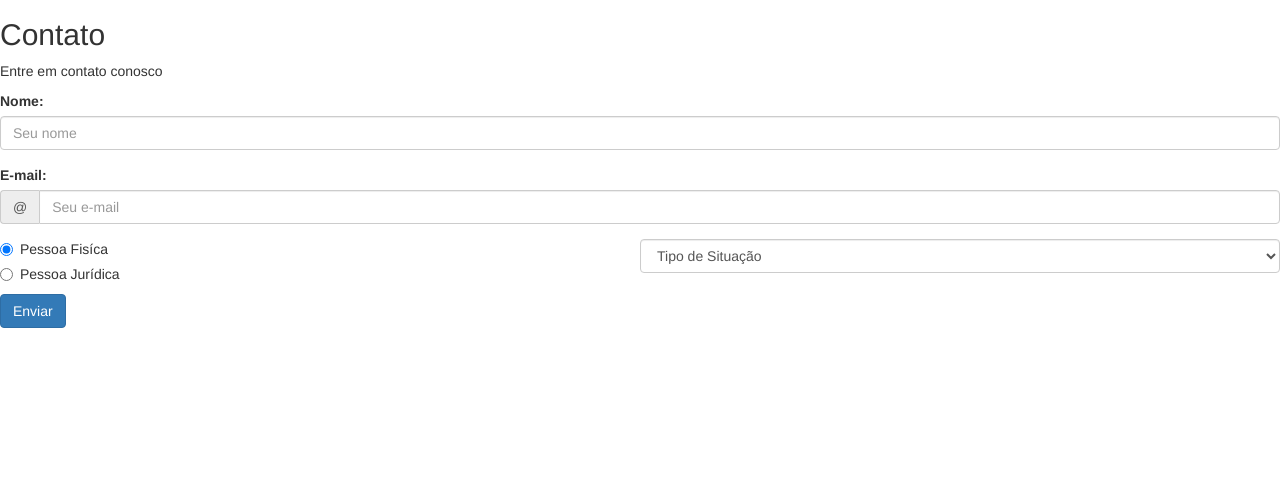
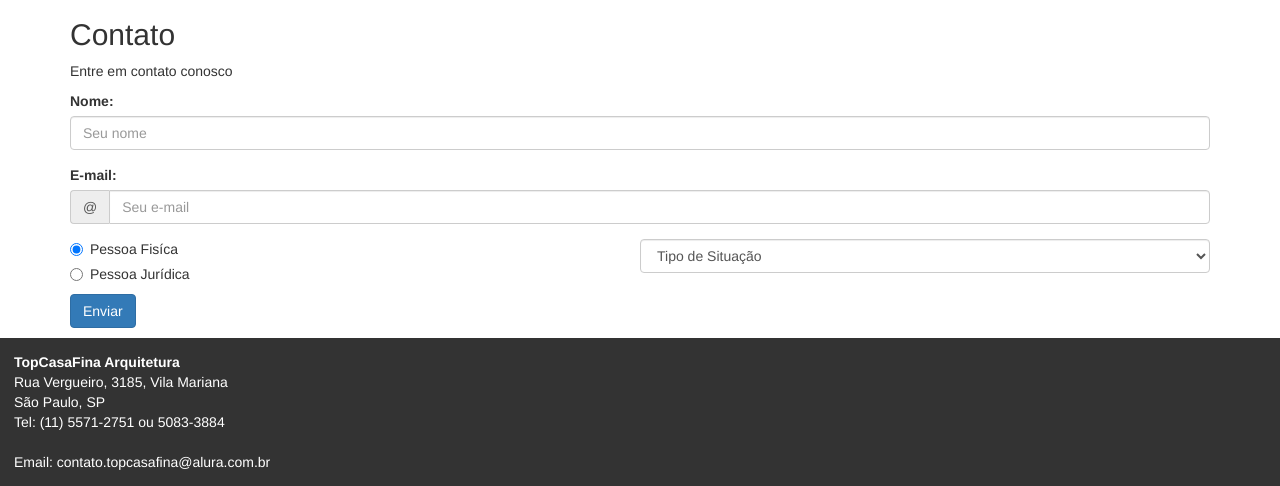
Before and after one commit to johnnyjns/curso_bootstrap, a plain HTML site: page src/app/index.html in a window 1280 px wide. Shown: the part 5466-5952 px from the top of the page. Before the commit the page ends 5794 px from the top, so only its background shows below. Drawn offline with Linux system fonts and the light colour scheme.

Commit message:
fim do cap-06

```diff
--- a/src/app/css/main.css
+++ b/src/app/css/main.css
@@ -18,3 +18,13 @@
 .grupo-radio .radio:first-child {
     margin-top: 0;
 }
+footer {
+  background-color: #333;
+  color: #fff;
+  padding: 1em;
+  margin-top: 10px;
+}
+
+footer address:last-child {
+  margin-bottom: 0;
+}
--- a/src/app/index.html
+++ b/src/app/index.html
@@ -156,7 +156,7 @@
           </div>
         </div>
 
-        <section>
+        <section class="container">
           <h2>Contato</h2>
           <p>Entre em contato conosco</p>
 
@@ -202,5 +202,17 @@
           </form>
         </section>
 
+        <footer>
+          <address>
+            <strong>TopCasaFina Arquitetura</strong><br>
+            Rua Vergueiro, 3185, Vila Mariana<br>
+            São Paulo, SP<br>
+            Tel: (11) 5571-2751 ou 5083-3884<br>
+          </address>
+          <address>
+            Email: contato.topcasafina@alura.com.br
+          </address>
+        </footer>
+
     </body>
 </html>
```
